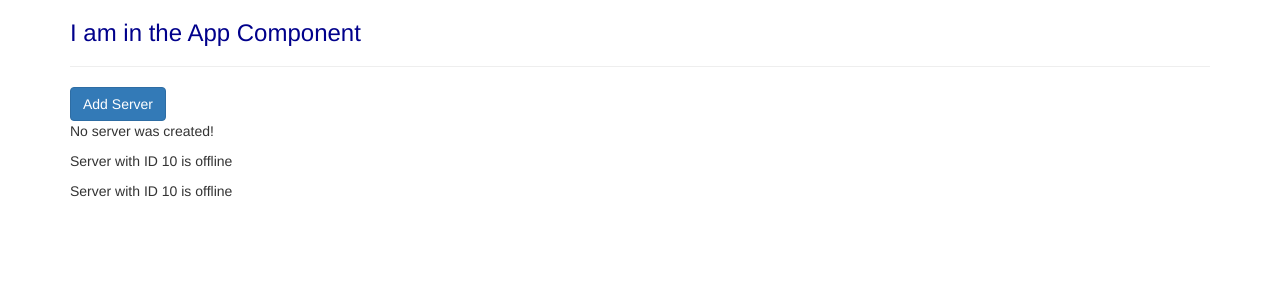
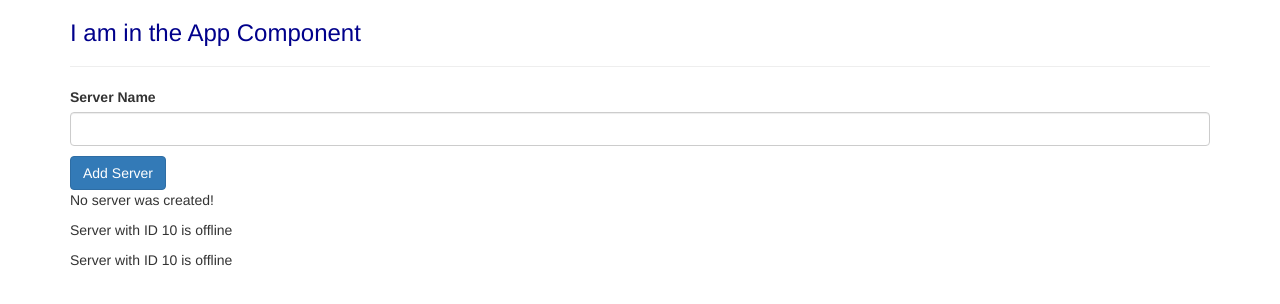
Before and after one commit to S4MX0816/angular-course, an Angular app in the folder my-first-app/: page / in a window 1280 px wide. Shown: the top 304 px of the page. Built offline with nearby package versions, Linux system fonts and the light colour scheme.

Commit message:
using data binding with event binding

```diff
--- a/my-first-app/src/app/servers/servers.component.html
+++ b/my-first-app/src/app/servers/servers.component.html
@@ -1,3 +1,6 @@
+<label>Server Name</label>
+<input type="text" class="form-control" (input)="onUpdateServerName($event)" />
+<p>{{ serverName }}</p>
 <button
   class="btn btn-primary"
   [disabled]="!allowNewServer"
--- a/my-first-app/src/app/servers/servers.component.ts
+++ b/my-first-app/src/app/servers/servers.component.ts
@@ -10,6 +10,7 @@
 export class ServersComponent {
   allowNewServer = false;
   serverCreationStatus = 'No server was created!';
+  serverName = '';
 
   constructor() {
     setTimeout(() => {
@@ -20,4 +21,8 @@
   onCreateServer() {
     this.serverCreationStatus = 'Server was created';
   }
+
+  onUpdateServerName(event: Event) {
+    this.serverName = (<HTMLInputElement>event.target).value;
+  }
 }
```
